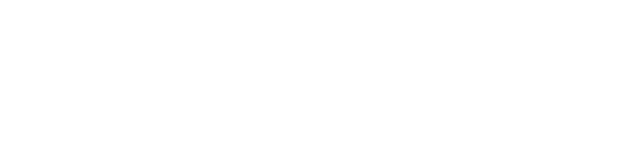
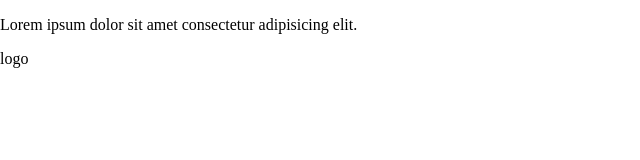
Before and after one commit to danielandrukonis/mobile-first, a plain HTML site: page index.html in a window 1280 px wide. Shown: the whole page, without its empty margins (0-640 px from the left). Drawn offline with Linux system fonts and the light colour scheme.

Commit message:
header tag

```diff
--- a/index.html
+++ b/index.html
@@ -9,9 +9,16 @@
     <link rel="stylesheet" type="text/css" media="screen" href="style.css"/>
     <title>Document</title>
 </head>
-<body>
+<header>
+    <p>Lorem ipsum dolor sit amet consectetur adipisicing elit. </p>
+    <logo>logo</logo>
     <nav>
 
     </nav>
+
+</header>
+
+<body>
+
 </body>
 </html>
```
